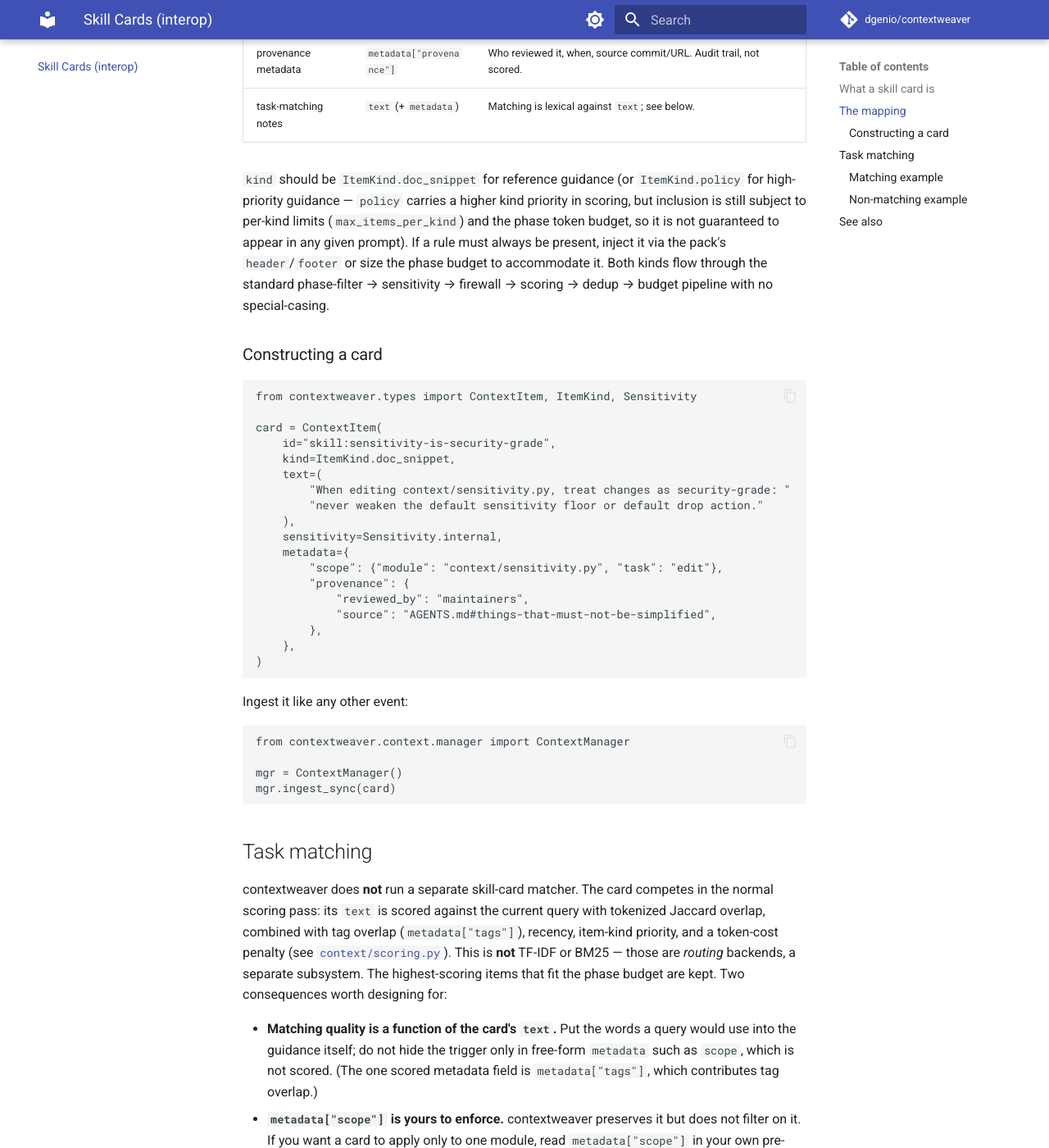
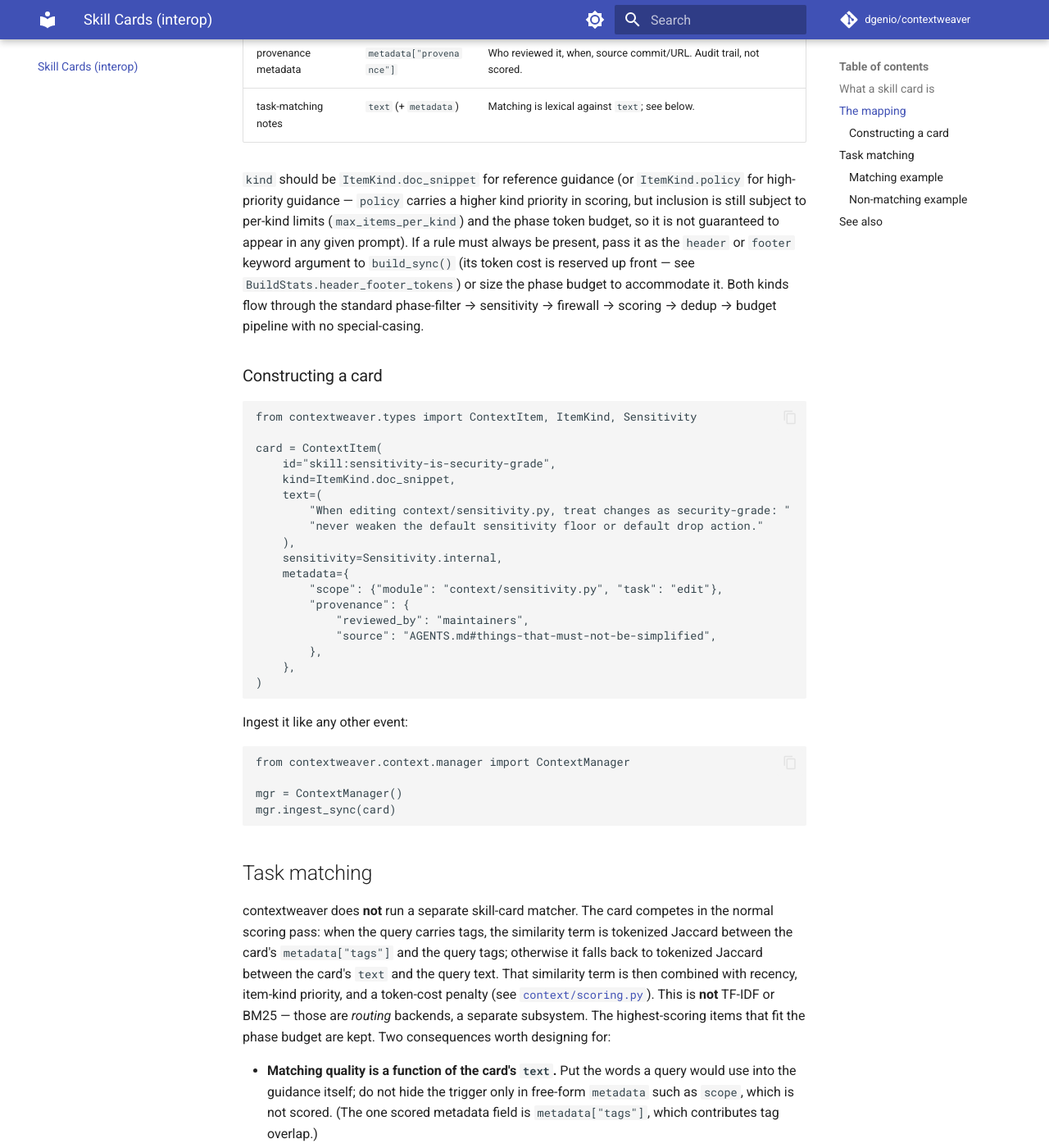
Before and after one commit to dgenio/contextweaver, an MkDocs documentation site: the page built from docs/interop_skill_cards.md, in a window 1280 px wide and 1400 px high, scrolled down 1042 px. Shown: the whole window at 82% size. Built offline with MkDocs 1.6.1 and Material for MkDocs 9.7.7, drawn with Linux system fonts in a browser that asks for light colours; comment, search, counter and statistics services are not loaded.

Commit message:
docs(review): correct skill-card header/footer wording, scoring nuance, recipes claim
Address audit findings on PR #337:

- interop_skill_cards.md: replace "the pack's header/footer" with "the
  header / footer keyword arguments to build_sync()" — ContextPack has no
  header/footer fields; those are kwargs on ContextManager.build()/build_sync(),
  whose token cost is tracked via BuildStats.header_footer_tokens.
- interop_skill_cards.md: clarify task-matching — the similarity term is
  tokenized Jaccard between metadata["tags"] and query tags when the query
  carries tags, and falls back to text Jaccard otherwise. Previous wording
  read as if text and tag terms were additively combined.
- contributing_paths.md: soften the "each recipe is core-only code" claim
  to "most recipes are core-only" — Recipe 7 (added in this PR) drives an
  external CLI as a subprocess for illustration, with no runtime dependency.

```diff
--- a/docs/interop_skill_cards.md
+++ b/docs/interop_skill_cards.md
@@ -36,8 +36,10 @@ There is no bespoke type — the existing fields carry everything a card needs:
 `ItemKind.policy` for high-priority guidance — `policy` carries a higher kind
 priority in scoring, but inclusion is still subject to per-kind limits
 (`max_items_per_kind`) and the phase token budget, so it is not guaranteed to
-appear in any given prompt). If a rule must always be present, inject it via the
-pack's `header`/`footer` or size the phase budget to accommodate it. Both kinds
+appear in any given prompt). If a rule must always be present, pass it as the
+`header` or `footer` keyword argument to `build_sync()` (its token cost is
+reserved up front — see `BuildStats.header_footer_tokens`) or size the phase
+budget to accommodate it. Both kinds
 flow through the standard phase-filter → sensitivity → firewall → scoring →
 dedup → budget pipeline with no special-casing.
 
@@ -76,9 +78,11 @@ mgr.ingest_sync(card)
 ## Task matching
 
 contextweaver does **not** run a separate skill-card matcher. The card competes
-in the normal scoring pass: its `text` is scored against the current query with
-tokenized Jaccard overlap, combined with tag overlap (`metadata["tags"]`),
-recency, item-kind priority, and a token-cost penalty (see
+in the normal scoring pass: when the query carries tags, the similarity term
+is tokenized Jaccard between the card's `metadata["tags"]` and the query
+tags; otherwise it falls back to tokenized Jaccard between the card's `text`
+and the query text. That similarity term is then combined with recency,
+item-kind priority, and a token-cost penalty (see
 [`context/scoring.py`](https://github.com/dgenio/contextweaver/blob/main/src/contextweaver/context/scoring.py)).
 This is **not** TF-IDF or BM25 — those are *routing* backends, a separate
 subsystem. The highest-scoring items that fit the phase budget are kept. Two
```
Also changed, not shown: docs/contributing_paths.md (+4 -2 lines).
